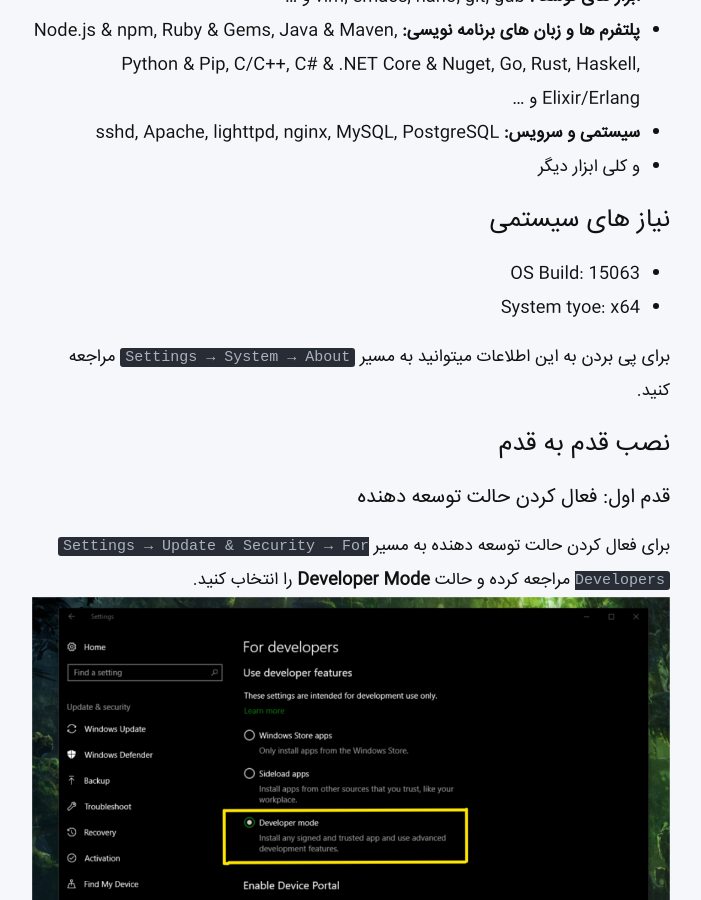
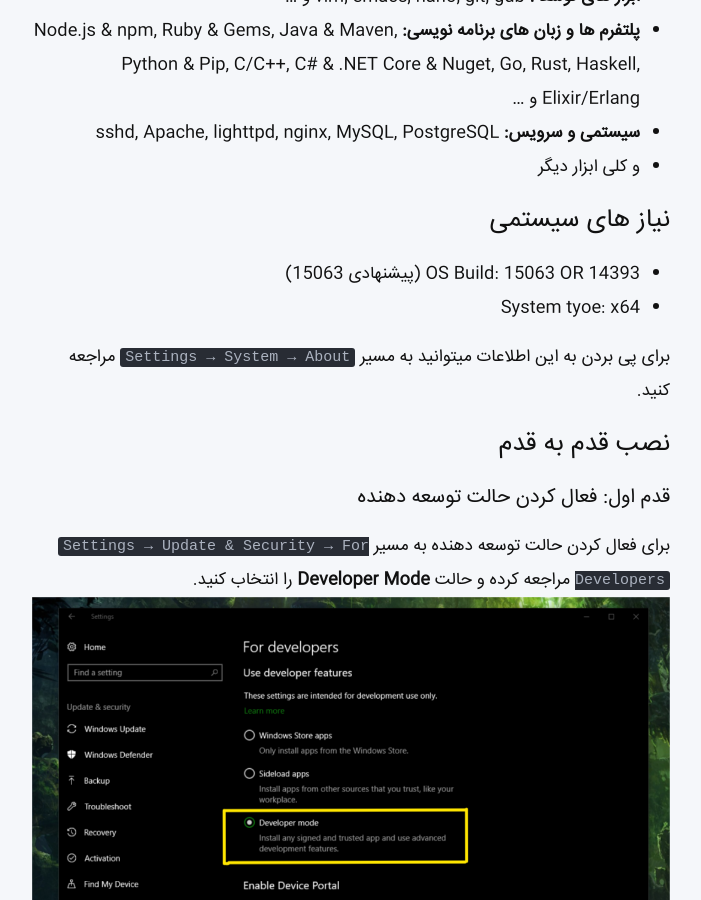
Before and after one commit to xtoolkit/blog.arshen.ir, a Jekyll site: the page built from _posts/2017-04-17-install_bash_in_windows_10.markdown, in a window 1280 px wide and 900 px high, scrolled down 1339 px. Shown: the whole window, without its empty margins (289-990 px from the left). Built offline with Jekyll 4.4.1, drawn with Linux system fonts in a browser that asks for light colours; our own code applies the rules of GitHub Pages for plain Markdown files.

Commit message:
Updated Install Bash In Windows 10

```diff
--- a/_posts/2017-04-17-install_bash_in_windows_10.markdown
+++ b/_posts/2017-04-17-install_bash_in_windows_10.markdown
@@ -34,7 +34,7 @@
 
 ## نیاز های سیستمی
 
-* OS Build: 15063
+* OS Build: 15063 OR 14393 (پیشنهادی 15063)
 * System tyoe: x64
 
 برای پی بردن به این اطلاعات میتوانید به مسیر `Settings → System → About` مراجعه کنید.
```
